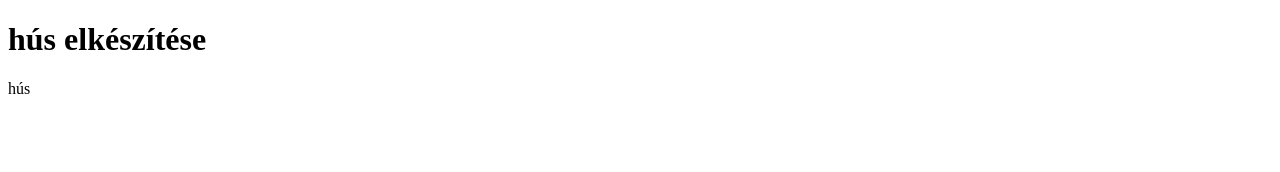
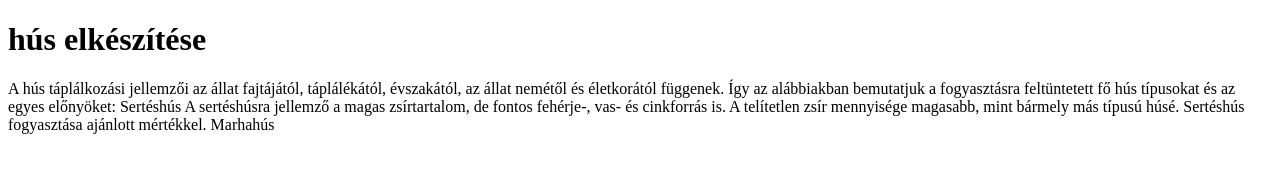
Before and after one commit to hnorbi1/shop, a plain HTML site: page index.html in a window 1280 px wide. Drawn offline with Linux system fonts and the light colour scheme.

Commit message:
Update index.html

```diff
--- a/index.html
+++ b/index.html
@@ -4,7 +4,12 @@
 <body>
 
 <h1>hús elkészítése</h1>
-<p>hús</p>
+<p>A hús táplálkozási jellemzői az állat fajtájától, táplálékától, évszakától, az állat nemétől és életkorától függenek. Így az alábbiakban bemutatjuk a fogyasztásra feltüntetett fő hús típusokat és az egyes előnyöket:
+Sertéshús
+
+A sertéshúsra jellemző a magas zsírtartalom, de fontos fehérje-, vas- és cinkforrás is. A telítetlen zsír mennyisége magasabb, mint bármely más típusú húsé. Sertéshús fogyasztása ajánlott mértékkel.
+
+Marhahús</p>
 
 </body>
 </html>
```
